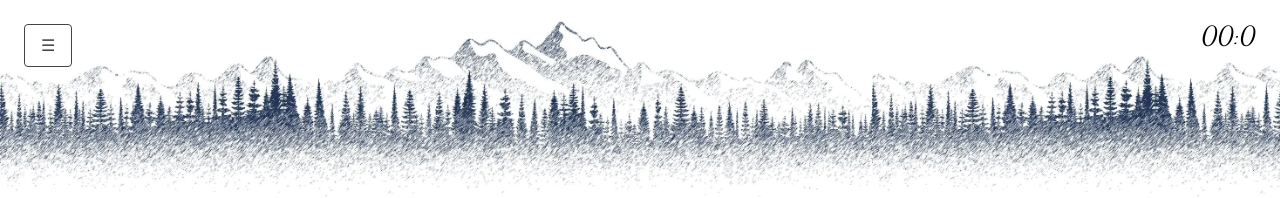
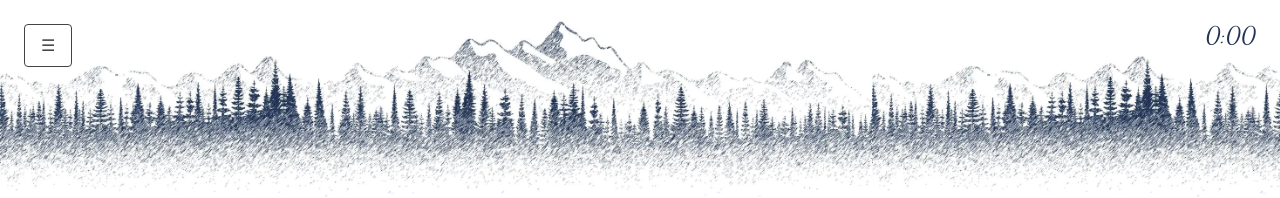
Before and after one commit to kaplanark/horse-race, a Vue app: page /race-track in a window 1280 px wide. Shown: the top 198 px of the page. Built offline with nearby package versions, Linux system fonts and the light colour scheme.

Commit message:
added timer.vue componet for timer

```diff
--- /dev/null
+++ b/src/components/Timer.vue
@@ -0,0 +1,37 @@
+<script setup>
+import { computed } from 'vue';
+const props = defineProps({
+	time: {
+		type: Number,
+		default: 0
+	}
+});
+
+const timer = computed(() => {
+	let minutes = Math.floor(props.time / 60000);
+	let seconds = ((props.time % 60000) / 1000).toFixed(0);
+	return minutes + ":" + (seconds < 10 ? '0' : '') + seconds;
+});
+</script>
+
+<template>
+	<div class="timer">{{ timer }}</div>
+</template>
+
+<style lang="scss">
+.timer {
+	font-size: 24px;
+	font-family: var(--font-secondary);
+	color: var(--color-primary);
+}
+</style>
+
+<style lang="scss">
+.timer {
+	font-size: 24px;
+	font-family: var(--font-secondary);
+	display: flex;
+	justify-content: center;
+	align-items: center;
+}
+</style>
--- a/src/main.scss
+++ b/src/main.scss
@@ -65,17 +65,6 @@ code {
 .text-light {
 	color: var(--color-white);
 }
-.timer {
-	font-size: 26px;
-	font-family: var(--font-secondary);
-	display: flex;
-	justify-content: center;
-	align-items: center;
-	&::before {
-		display: block;
-		content: "00:";
-	}
-}
 
 @keyframes gallop {
 	from {
--- a/src/views/RaceTrack.vue
+++ b/src/views/RaceTrack.vue
@@ -8,6 +8,7 @@ import Lane from '@components/Lane.vue';
 import Countdown from '@components/Countdown.vue';
 import ResultModal from '@components/Modal/ResultModal.vue';
 import SettingDrawer from '@components/SettingDrawer.vue';
+import Timer from '@components/Timer.vue';
 
 const raceStore = useRaceStore();
 
@@ -29,7 +30,6 @@ const startRaceFunction = () => {
 			clearInterval(speedInterval)
 		};
 
-		raceTimer.value++;
 	}, 1000);
 
 	const travelledDistanceInterval = setInterval(() => {
@@ -42,6 +42,7 @@ const startRaceFunction = () => {
 				horse.run = false;
 			}
 		});
+		raceTimer.value += 100;
 		const allFinished = raceStore.getHorses.every(horse => horse.finish);
 		if (allFinished) clearInterval(travelledDistanceInterval);
 	}, 100);
@@ -67,7 +68,7 @@ const horses = computed(() => raceStore.getHorses);
 			<Teleport to="body">
 				<SettingDrawer v-model:hidden="isSettingDrawer"></SettingDrawer>
 			</Teleport>
-			<div class="timer">{{ raceTimer }}</div>
+			<Timer :time="raceTimer"></Timer>
 		</div>
 		<div class="race-area__content">
 			<template v-for="horse in horses" :key="horse.lane">
```
